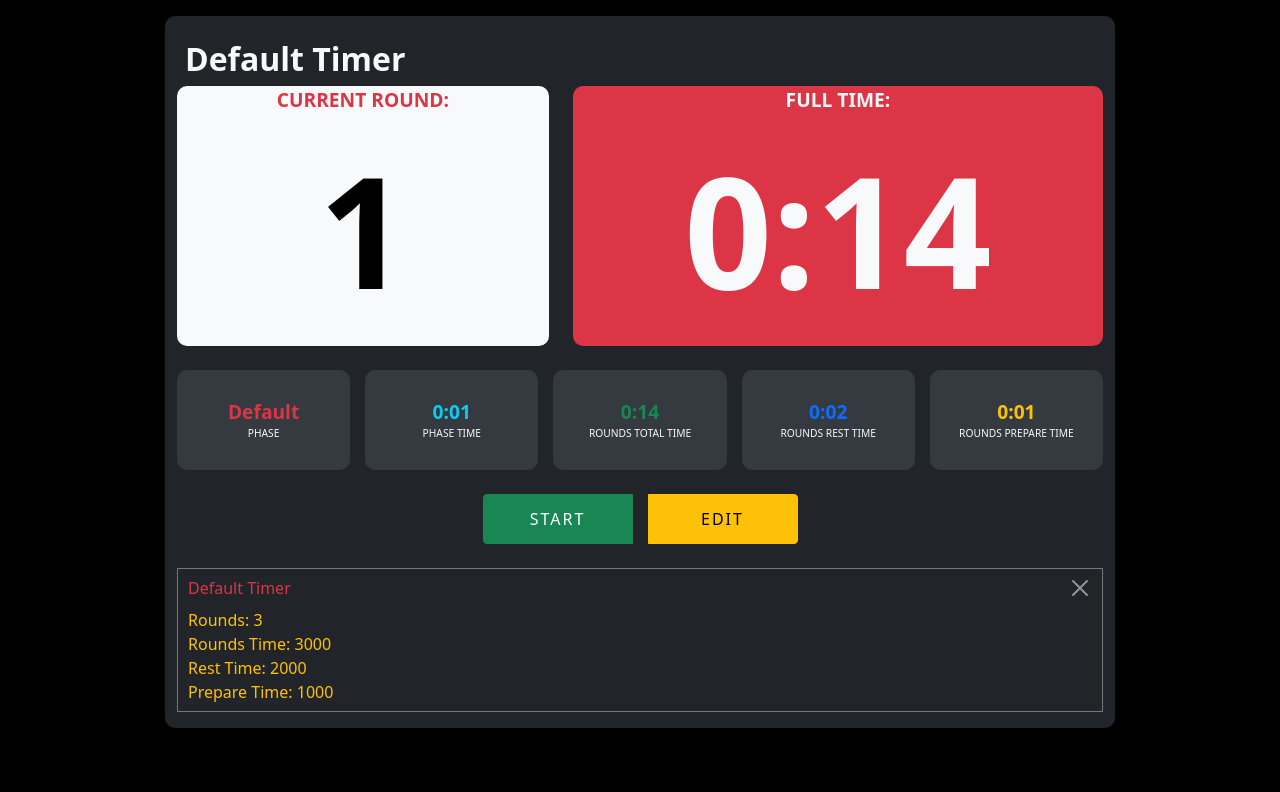
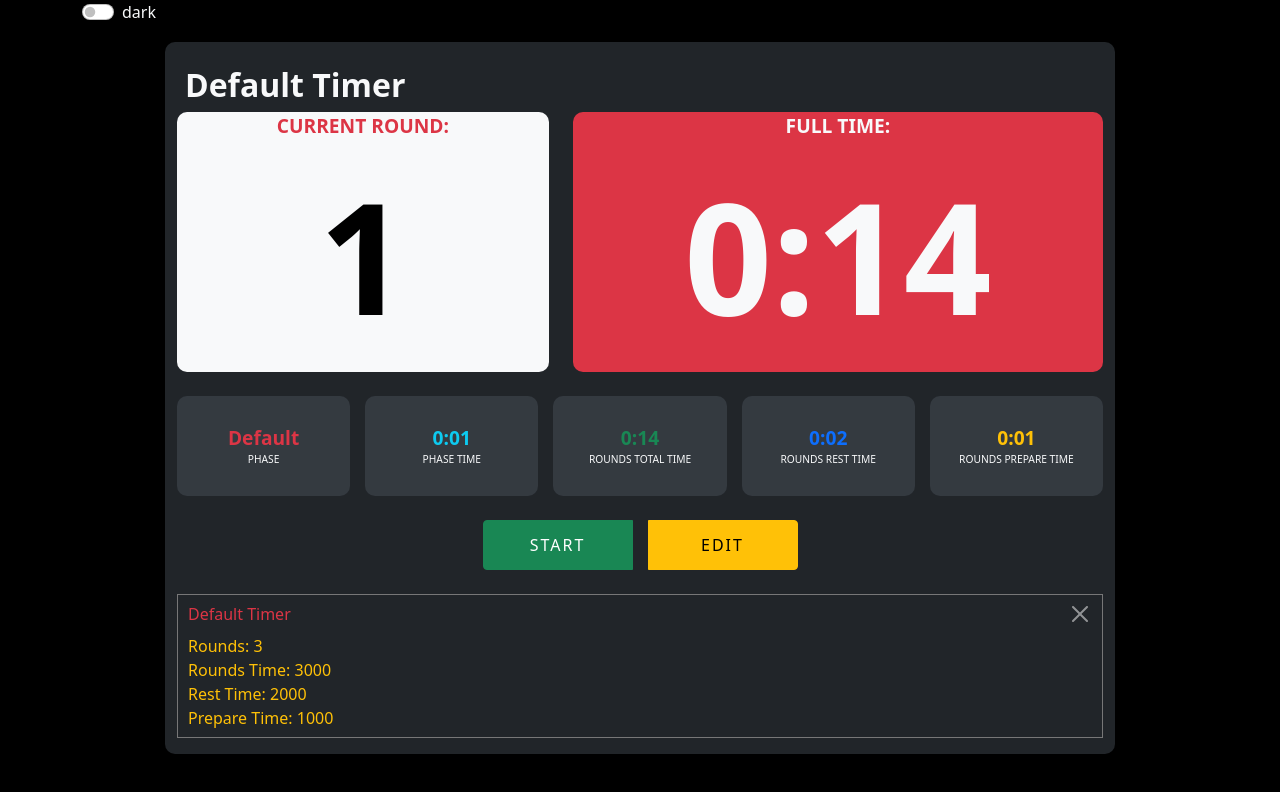
Before and after one commit to Omega24v/BoxingApp, a React (Create React App) app: page / in a window 1280 px wide. Shown: the top 792 px of the page. Built offline with nearby package versions, Linux system fonts and the light colour scheme.

Commit message:
BA-6-2 Added toggle theme component

```diff
--- a/src/App.js
+++ b/src/App.js
@@ -1,12 +1,14 @@
 import React from "react";
 import Timer from "./components/timer/Timer";
-import { Container, Row, Col } from "react-bootstrap";
+import {Container, Row, Col} from "react-bootstrap";
 import './App.sass';
+import ToggleTheme from "./components/theme/ToggleTheme";
 
 function App() {
     return (
         <div className="App">
             <Container>
+                <ToggleTheme/>
                 <Row className="justify-content-center">
                     <Col lg={10} className="timer mt-3 py-3">
                         <Timer/>
--- /dev/null
+++ b/src/components/theme/ToggleTheme.js
@@ -0,0 +1,40 @@
+import React, {useEffect, useState} from 'react';
+import {Form} from "react-bootstrap";
+import {loadData, setData} from "../../utils/localStorage/localStorage";
+import {THEME_DARK, THEME_LIGHT} from "../../constatns/theme";
+
+const ToggleTheme = () => {
+
+    const [currTheme, setCurrTheme] = useState(THEME_DARK);
+
+    const setThemeToBody = theme => {
+        const body = document.querySelector("body");
+        body.setAttribute("data-theme", theme);
+    }
+
+    const toggleTheme = () => {
+        const theme = currTheme === THEME_DARK ? THEME_LIGHT : THEME_DARK;
+        setCurrTheme(theme);
+        setThemeToBody(theme);
+        setData(theme, 'theme');
+    }
+
+    useEffect(() => {
+        const currTheme = loadData('theme');
+        setCurrTheme(currTheme || THEME_DARK);
+        setThemeToBody(currTheme|| THEME_DARK);
+    }, []);
+
+    return (
+        <Form>
+            <Form.Check
+                onChange={() => toggleTheme()}
+                type="switch"
+                id="custom-switch"
+                label={currTheme}
+            />
+        </Form>
+    );
+};
+
+export default ToggleTheme;
--- /dev/null
+++ b/src/constatns/theme.js
@@ -0,0 +1,2 @@
+export const THEME_DARK = 'dark';
+export const THEME_LIGHT = 'light';
```
Lines whose indentation alone changed are shown as unchanged.
